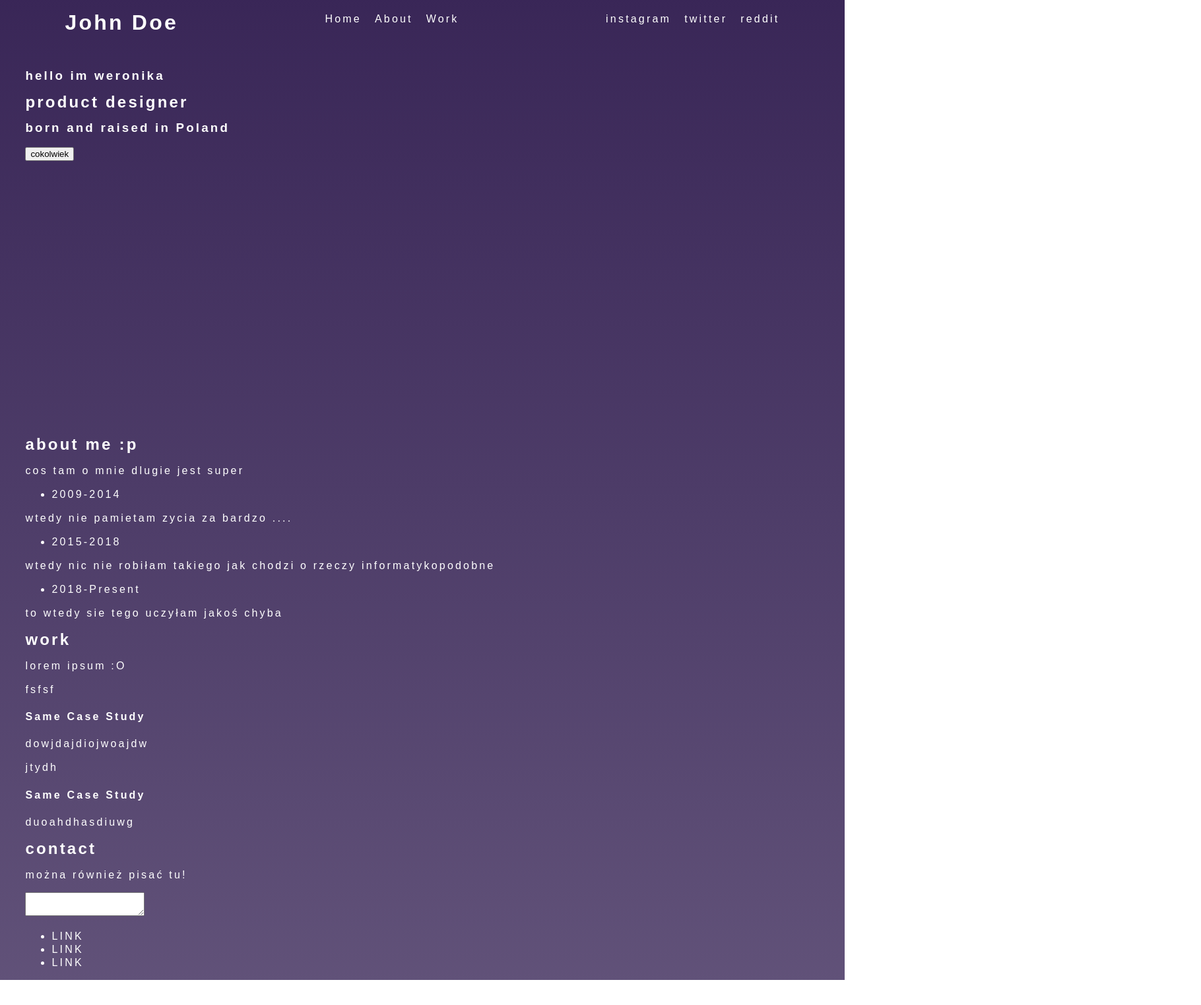
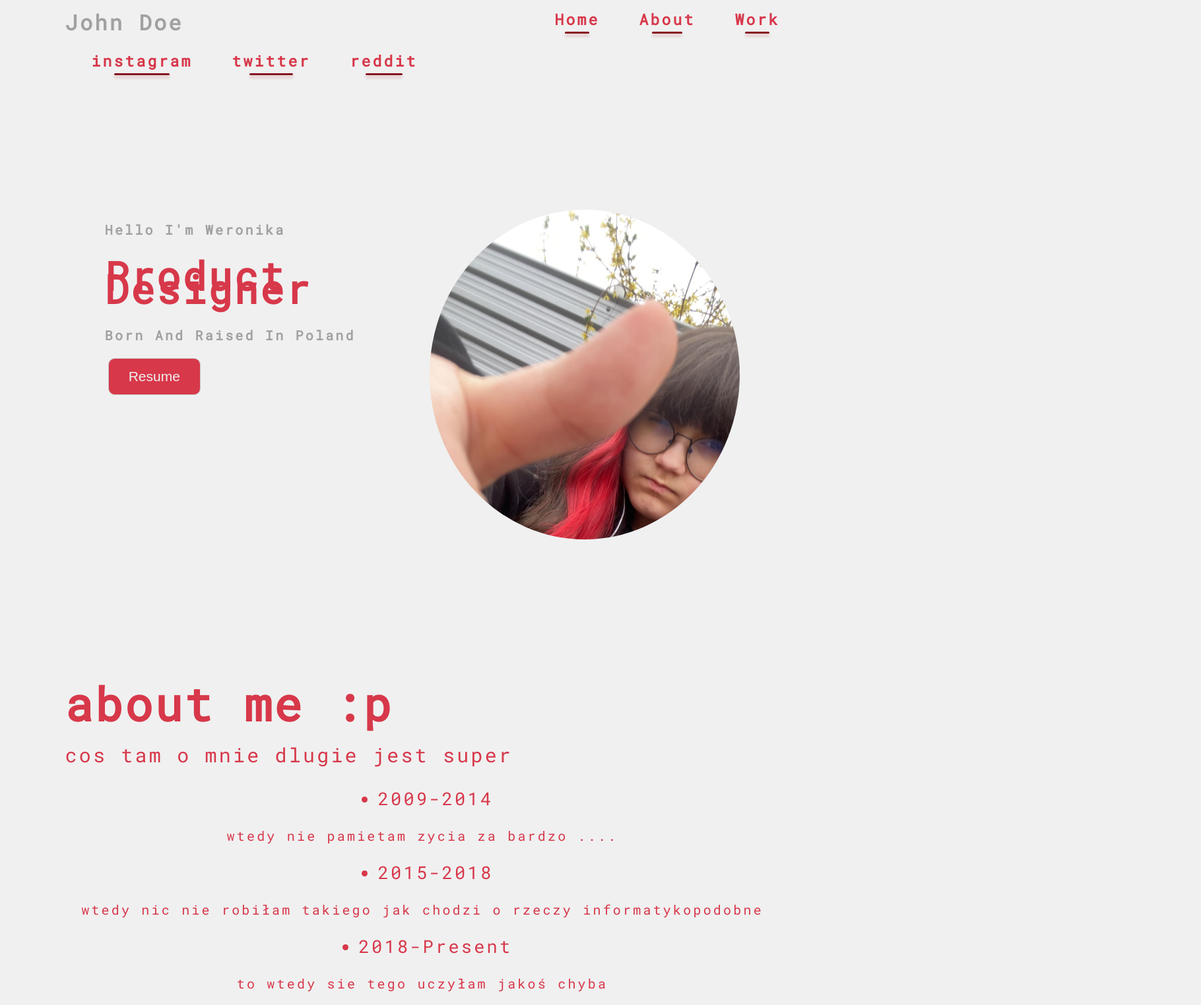
Before and after one commit to vverk/portfolio, a plain HTML site: page index.html in a window 1280 px wide. Shown: the part 17-1541 px from the top of the page at 66% size, 1820 px wide, since content can reach past the window. Before the commit the page ends 1503 px from the top, so only its background shows below. Drawn offline with Linux system fonts and the light colour scheme; files whose address does not match are found by name.

Commit message:
Add files via upload

```diff
--- a/index.html
+++ b/index.html
@@ -45,10 +45,10 @@
     <main class="main">
         <section class="welcome">
             <div class="welcome__left intro-text">
-                <h3 class="intro-text__text">hello im weronika</h3>
-                <h2 class="intro-text__header">product designer</h2>
-                <h3 class="intro-text__text">born and raised in Poland</h3>
-                <button class="intro-text__button">cokolwiek</button>
+                <h3 class="intro-text__text">Hello I'm Weronika</h3>
+                <h2 class="intro-text__header">Product Designer</h2>
+                <h3 class="intro-text__text">Born And Raised In Poland</h3>
+                <button class="intro-text__button">Resume</button>
             </div>
             <div class="welcome__right intro-img">
                 <div class="intro-img__avatar"></div>
@@ -79,15 +79,17 @@
             <h2 class="above-work__header"> work </h2>
             <p class="above-work__text"> lorem ipsum :O </p>
           </div>
-          <div class="work__left">
-            <div class="work__left-img"> fsfsf </div>
-            <h4 class="work__left-above"> Same Case Study </h4>
-            <p class="work__left-text"> dowjdajdiojwoajdw </p>
-          </div>
-          <div class="work__right">
-            <div class="work__right-img"> jtydh </div>
-            <h4 class="work__right-above"> Same Case Study </h4>
-            <p class="work__right-text"> duoahdhasdiuwg </p>
+          <div class="works">
+            <div class="work__left">
+              <div class="work__left-img"></div>
+              <h4 class="work__left-above"> ja i mój projekt </h4>
+              <p class="work__left-text"> pokazuje że robie </p>
+            </div>
+            <div class="work__right">
+              <div class="work__right-img"></div>
+              <h4 class="work__right-above"> ja i github </h4>
+              <p class="work__right-text"> yippee </p>
+            </div>
           </div>
         </section>
         <section class="contact">
@@ -96,23 +98,29 @@
             <p class="contact__above contact-text"> można również pisać tu! </p>
           </div>
           <div class="contact__com">
-            <textarea></textarea>
+            <textarea cols="210" rows="36"></textarea>
           </div>
+          <button class="contact__button">Send!</button>
         </section>
     </main>
     <!-- Stopka na linki do mediów społecznościowych -->
     <footer class="footer">
+      <section class="socials">
         <ul class="footer__list footer-list">
           <li class="footer-list__item list-item">
-            <a class="list-item__link" href="#">LINK</a>
+            <a class="list-item__link" href="#instagram">instagram</a>
           </li>
           <li class="footer-list__item list-item">
-            <a class="list-item__link" href="#">LINK</a>
+            <a class="list-item__link" href="#twitter">twitter</a>
           </li>
           <li class="footer-list__item list-item">
-            <a class="list-item__link" href="#">LINK</a>
+            <a class="list-item__link" href="#reddit">reddit</a>
           </li>
         </ul>
-      </footer>
+      </section>
+      <section class="copyright">
+        <p class="copyright-text"> © Copyright 2024 Weronika</p>
+      </section>
+    </footer>
 </body>
 </html>
--- a/style.css
+++ b/style.css
@@ -1,13 +1,13 @@
+@import url('https://fonts.googleapis.com/css2?family=Roboto+Condensed:ital,wght@0,100..900;1,100..900&family=Roboto+Mono&display=swap');
 body {
     margin: 0;
     padding: 0 3%;
-    font-family: "Mulish", sans-serif;
+    font-family: "Roboto Mono", sans-serif;
     font-weight: 400;
     font-size: 16px;
     line-height: 20px;
     letter-spacing: 0.2em;
-    background: linear-gradient(180deg, #392657 0%, rgba(57, 38, 87, 0.8) 100%);
-    color: #ffffff;
+    background: #F0F0F0
   }
 
 .header {
@@ -17,22 +17,226 @@ body {
   flex-wrap: wrap;
 }
 
-.main-nav .main-nav__list , .socials__list{
+.main-nav .main-nav__list , .socials__list , .footer-list{
   list-style-type:none;
   display:flex;
-  gap: 20px;
+  gap: 60px;
+}
+.logo__title {
+  color:#A1A1A1;
 }
 
-.list-item__link {
+.list-item__link , .footer-list{
   text-decoration:none;
-  color:#ffffff;
+  color:#D7384A;
+  position: relative;
+  font-size: 23px;
+  font-weight: 700;
+  display: flex;
+  flex-direction: column;
+  align-items: center;
+}
+.list-item__link::after , .footer-list::after{
+  position: absolute;
+  transition: 0.2s;
+  content: "";
+  border-radius: 10px;
+  width: 55%;
+  height: 3px;
+  bottom: -12px;
+  background: #861421;
+  box-shadow: 0px 4px 4px rgba(163, 39, 39, 0.25);
 }
 
+.list-item__link:hover::after {
+  width: 100%;
+}
 .intro-img__avatar {
   background-image: url("img/avatar.jpg");
-  width:400px;
+  width:470px;
+  height:500px;
+  background-repeat: no-repeat;
+  background-size: cover;
+  border-radius:70%;
+  position: 40px 40px;
+}
+
+.welcome {
+  display:flex;
+  justify-content: space-between;
+  padding: 15% 10%
+}
+
+.intro-text__text {
+  color: #A1A1A1;
+  font-size: 20px;
+}
+
+.intro-text__header {
+  color: #D7384A;
+  font-size: 60px;
+}
+
+.intro-text__button {
+  background-color: #D7384A;
+  color: #F0F0F0;
+  font-size: 21px;
+  padding: 15px 30px;
+  border-radius: 10px;
+  margin: 5px 5px;
+  border: 1px solid #c9c8c8;
+}
+
+.intro-text__button:hover {
+  background-color: #dddcdc;
+  color: #D7384A;
+}
+
+.about {
+  padding: 0% 5% 15% 5%;
+}
+
+.above-text__header {
+  color: #D7384A;
+  font-size: 70px;
+}
+
+.above-text__text {
+  color: #D7384A;
+  font-size: 30px;
+}
+
+.about-container {
+  display: flex;
+  flex-direction: column;
+  align-items: center;
+  flex-wrap: wrap;
+}
+
+.about-list__element {
+  color:#D7384A;
+  font-size: 27px;
+}
+
+.first-text {
+  color: #D7384A;
+  font-size: 20px;
+}
+
+.second-text {
+  color: #D7384A;
+  font-size: 20px;
+}
+
+.third-text {
+  color: #D7384A;
+  font-size: 20px;
+}
+
+.above-work__header {
+  color: #D7384A;
+  font-size: 70px;
+}
+
+.above-work__text {
+  color: #D7384A;
+  font-size: 30px;
+}
+
+.work__left-img {
+  background-image: url("img/praca1.jpg");
+  width:500px;
   height:400px;
   background-repeat: no-repeat;
   background-size: cover;
-  border-radius:70%;
 }
+
+.work__left-above {
+  color: #D7384A;
+  font-size: 25px;
+}
+
+.work__left-text {
+  color: #D7384A;
+  font-size: 17px;
+}
+
+.work__right-img {
+  background-image: url("img/praca2.jpg");
+  width:500px;
+  height:400px;
+  background-repeat: no-repeat;
+  background-size: cover;
+}
+
+.work__right-above {
+  color: #D7384A;
+  font-size: 25px;
+}
+
+.work__right-text {
+  color: #D7384A;
+  font-size: 17px;
+}
+
+.work {
+  padding: 5% 5%;
+}
+
+.works {
+  display: flex;
+  flex-direction: row;
+  justify-content: space-around;
+  padding: 5% 0%;
+}
+
+.contact {
+  padding: 2% 5% 5% 5%;
+}
+
+.contact-header {
+  color: #D7384A;
+  font-size: 70px;
+}
+
+.contact-text {
+  color: #D7384A;
+  font-size: 30px;
+}
+
+.contact__com {
+  padding: 30px 20px 10px 20px;
+}
+
+.contact__button {
+  background-color: #D7384A;
+  color: #F0F0F0;
+  font-size: 21px;
+  padding: 15px 30px;
+  border-radius: 10px;
+  margin: 5px 5px;
+  border: 1px solid #c9c8c8;
+}
+
+.contact__button:hover {
+  background-color: #dddcdc;
+  color: #D7384A;
+}
+
+.footer-list {
+  display: flex;
+  padding: 20px 5%;
+  flex-direction: row;
+  justify-content: space-between;
+  flex-wrap: wrap;
+}
+
+.copyright {
+  display: flex;
+  justify-content: center;
+}
+
+.copyright-text {
+  color: #A1A1A1;
+  font-size: 13px;
+}
```
Also changed, not shown: avatar.jpg (added), praca1.jpg (added), praca2.jpg (added).
